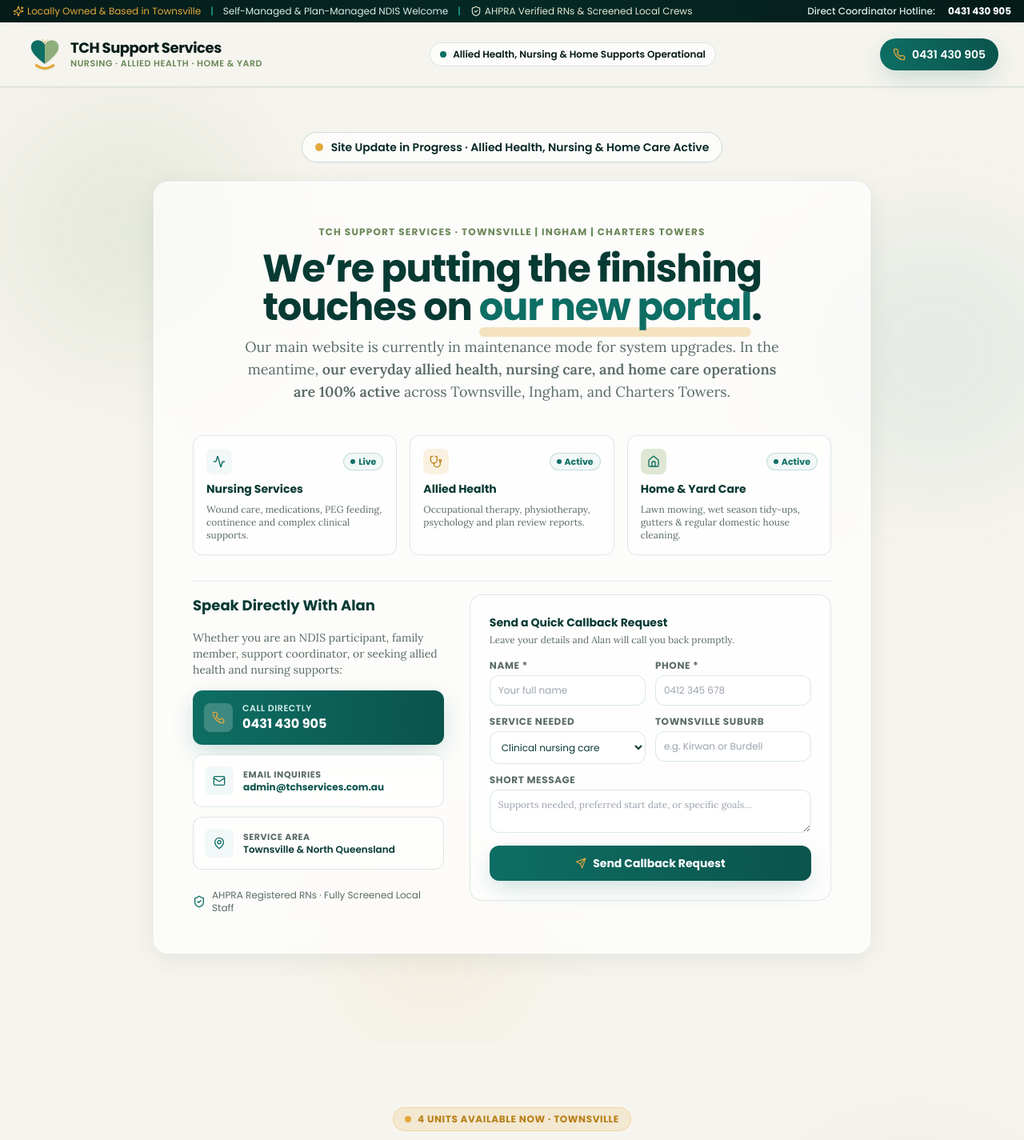
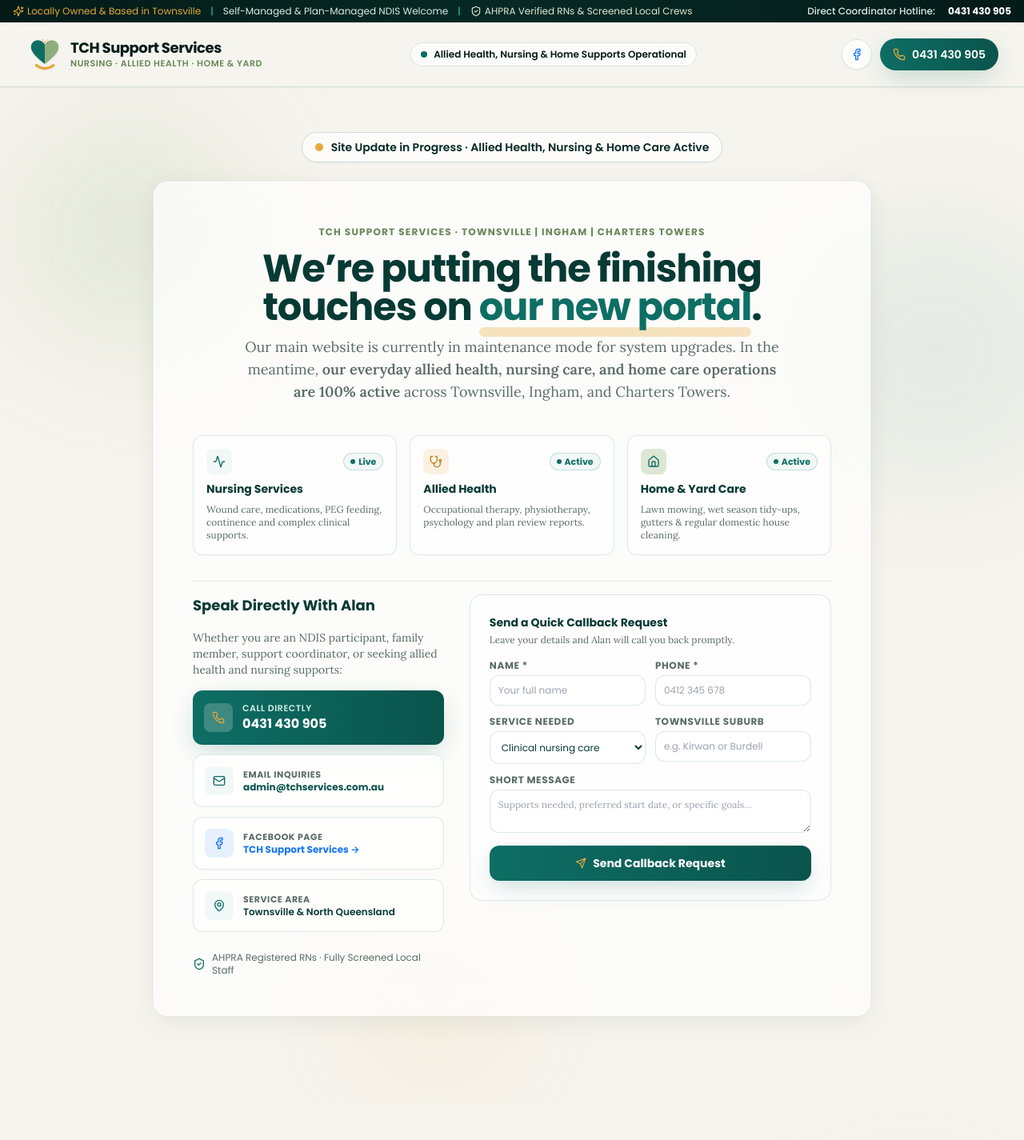
Before and after one commit to geomadappallil-star/TCH_FE, a React (Vite) app: page / in a window 1280 px wide. Shown: the top 1425 px of the page at 80% size. Built offline with nearby package versions, Linux system fonts and the light colour scheme.

Commit message:
feat(social): add official Facebook page link across navbar, hero, contact, and footer

```diff
--- a/src/components/ContactSection.tsx
+++ b/src/components/ContactSection.tsx
@@ -1,5 +1,5 @@
 import React, { useState } from 'react';
-import { Phone, Mail, Globe, MapPin, Send, CheckCircle2, Clock, ShieldCheck } from 'lucide-react';
+import { Phone, Mail, Globe, MapPin, Send, CheckCircle2, Clock, ShieldCheck, Facebook } from 'lucide-react';
 import { EnquiryPayload } from '../types.js';
 
 export const ContactSection: React.FC = () => {
@@ -134,6 +134,23 @@
                 <div>
                   <span className="block text-xs uppercase tracking-wider text-muted font-bold">Email Address</span>
                   <span className="font-bold text-sm text-teal-deep">admin@tchservices.com.au</span>
+                </div>
+              </a>
+
+              <a
+                href="https://www.facebook.com/share/18R5gx47UT/"
+                target="_blank"
+                rel="noopener noreferrer"
+                className="flex items-center gap-3 p-3.5 rounded-xl glass-card hover:bg-white/90 border border-teal/15 transition-all text-teal-ink group"
+              >
+                <div className="w-9 h-9 rounded-lg bg-[#1877F2]/10 text-[#1877F2] flex items-center justify-center flex-shrink-0 group-hover:bg-[#1877F2] group-hover:text-white transition-colors">
+                  <Facebook className="w-4 h-4" />
+                </div>
+                <div>
+                  <span className="block text-xs uppercase tracking-wider text-muted font-bold">Facebook Page</span>
+                  <span className="font-bold text-sm text-[#1877F2] flex items-center gap-1">
+                    TCH Support Services &rarr;
+                  </span>
                 </div>
               </a>
 
--- a/src/components/Footer.tsx
+++ b/src/components/Footer.tsx
@@ -1,5 +1,5 @@
 import React from 'react';
-import { Phone, Mail, MapPin, Heart, ShieldAlert } from 'lucide-react';
+import { Phone, Mail, MapPin, Heart, ShieldAlert, Facebook } from 'lucide-react';
 
 export const Footer: React.FC = () => {
   return (
@@ -73,6 +73,15 @@
                 <Mail className="w-4 h-4 text-gold" />
                 <span>admin@tchservices.com.au</span>
               </a>
+              <a
+                href="https://www.facebook.com/share/18R5gx47UT/"
+                target="_blank"
+                rel="noopener noreferrer"
+                className="flex items-center gap-2 hover:text-white transition-colors group"
+              >
+                <Facebook className="w-4 h-4 text-gold group-hover:text-[#1877F2] transition-colors" />
+                <span className="group-hover:underline">Facebook: TCH Support Services</span>
+              </a>
               <div className="flex items-start gap-2 text-teal-200">
                 <MapPin className="w-4 h-4 text-gold flex-shrink-0 mt-0.5" />
                 <span>Townsville, QLD 4810, Australia</span>
--- a/src/components/MaintenanceHero.tsx
+++ b/src/components/MaintenanceHero.tsx
@@ -12,7 +12,8 @@
   Home,
   Users,
   AlertTriangle,
-  Stethoscope
+  Stethoscope,
+  Facebook
 } from 'lucide-react';
 
 export const MaintenanceHero: React.FC = () => {
@@ -186,6 +187,23 @@
                     </div>
                   </a>
 
+                  <a
+                    href="https://www.facebook.com/share/18R5gx47UT/"
+                    target="_blank"
+                    rel="noopener noreferrer"
+                    className="flex items-center gap-3 p-3.5 rounded-xl bg-white/80 border border-teal/15 text-teal-ink hover:bg-white transition-all group"
+                  >
+                    <div className="w-9 h-9 rounded-lg bg-[#1877F2]/10 text-[#1877F2] flex items-center justify-center flex-shrink-0 group-hover:bg-[#1877F2] group-hover:text-white transition-colors">
+                      <Facebook className="w-4 h-4" />
+                    </div>
+                    <div>
+                      <span className="block text-[11px] text-muted uppercase tracking-wider font-bold">Facebook Page</span>
+                      <span className="font-bold text-xs text-[#1877F2] flex items-center gap-1">
+                        TCH Support Services &rarr;
+                      </span>
+                    </div>
+                  </a>
+
                   <div className="flex items-center gap-3 p-3.5 rounded-xl bg-white/60 border border-teal/15 text-teal-ink">
                     <div className="w-9 h-9 rounded-lg bg-teal-50 text-teal flex items-center justify-center flex-shrink-0">
                       <MapPin className="w-4 h-4" />
--- a/src/components/MaintenanceNavbar.tsx
+++ b/src/components/MaintenanceNavbar.tsx
@@ -1,5 +1,5 @@
 import React from 'react';
-import { Phone, Sparkles, ShieldCheck } from 'lucide-react';
+import { Phone, Sparkles, ShieldCheck, Facebook } from 'lucide-react';
 
 export const MaintenanceNavbar: React.FC = () => {
   return (
@@ -59,8 +59,18 @@
             <span className="font-semibold">Allied Health, Nursing &amp; Home Supports Operational</span>
           </div>
 
-          {/* Direct Phone Call Button */}
-          <div className="flex items-center gap-3">
+          {/* Direct Contact Actions */}
+          <div className="flex items-center gap-2.5">
+            <a
+              href="https://www.facebook.com/share/18R5gx47UT/"
+              target="_blank"
+              rel="noopener noreferrer"
+              aria-label="TCH Support Services Facebook Page"
+              title="Visit our Facebook Page"
+              className="p-2.5 rounded-full bg-white/80 hover:bg-white text-teal hover:text-[#1877F2] border border-teal/15 shadow-sm transition-all duration-200 hover:-translate-y-0.5"
+            >
+              <Facebook className="w-4 h-4 text-[#1877F2]" />
+            </a>
             <a
               href="tel:0431430905"
               className="inline-flex items-center gap-2 bg-gradient-to-r from-teal to-teal-deep text-white font-sans font-semibold text-sm px-4 py-2.5 rounded-full shadow-glass-teal hover:shadow-lg hover:from-teal-deep hover:to-teal transition-all duration-200 hover:-translate-y-0.5"
--- a/src/components/Navbar.tsx
+++ b/src/components/Navbar.tsx
@@ -1,5 +1,5 @@
 import React, { useState, useEffect } from 'react';
-import { Phone, Menu, X, ArrowRight, ShieldCheck, Sparkles } from 'lucide-react';
+import { Phone, Menu, X, ArrowRight, ShieldCheck, Sparkles, Facebook } from 'lucide-react';
 
 interface NavbarProps {
   activeSection: string;
@@ -102,8 +102,18 @@
             })}
           </nav>
 
-          {/* Call & Intake CTA Button */}
-          <div className="hidden sm:flex items-center gap-3">
+          {/* Call & Social CTA Buttons */}
+          <div className="hidden sm:flex items-center gap-2.5">
+            <a
+              href="https://www.facebook.com/share/18R5gx47UT/"
+              target="_blank"
+              rel="noopener noreferrer"
+              aria-label="TCH Support Services Facebook Page"
+              title="Visit our Facebook Page"
+              className="p-2.5 rounded-full bg-white/80 hover:bg-white text-teal hover:text-[#1877F2] border border-teal/15 shadow-sm transition-all duration-200 hover:-translate-y-0.5"
+            >
+              <Facebook className="w-4 h-4 text-[#1877F2]" />
+            </a>
             <a
               href="tel:0431430905"
               className="inline-flex items-center gap-2 bg-gradient-to-r from-teal to-teal-deep text-white font-sans font-semibold text-sm px-4 py-2.5 rounded-full shadow-glass-teal hover:shadow-lg hover:from-teal-deep hover:to-teal transition-all duration-200 hover:-translate-y-0.5"
```
Also changed, not shown: standalone-preview.html (+4 -3 lines).
